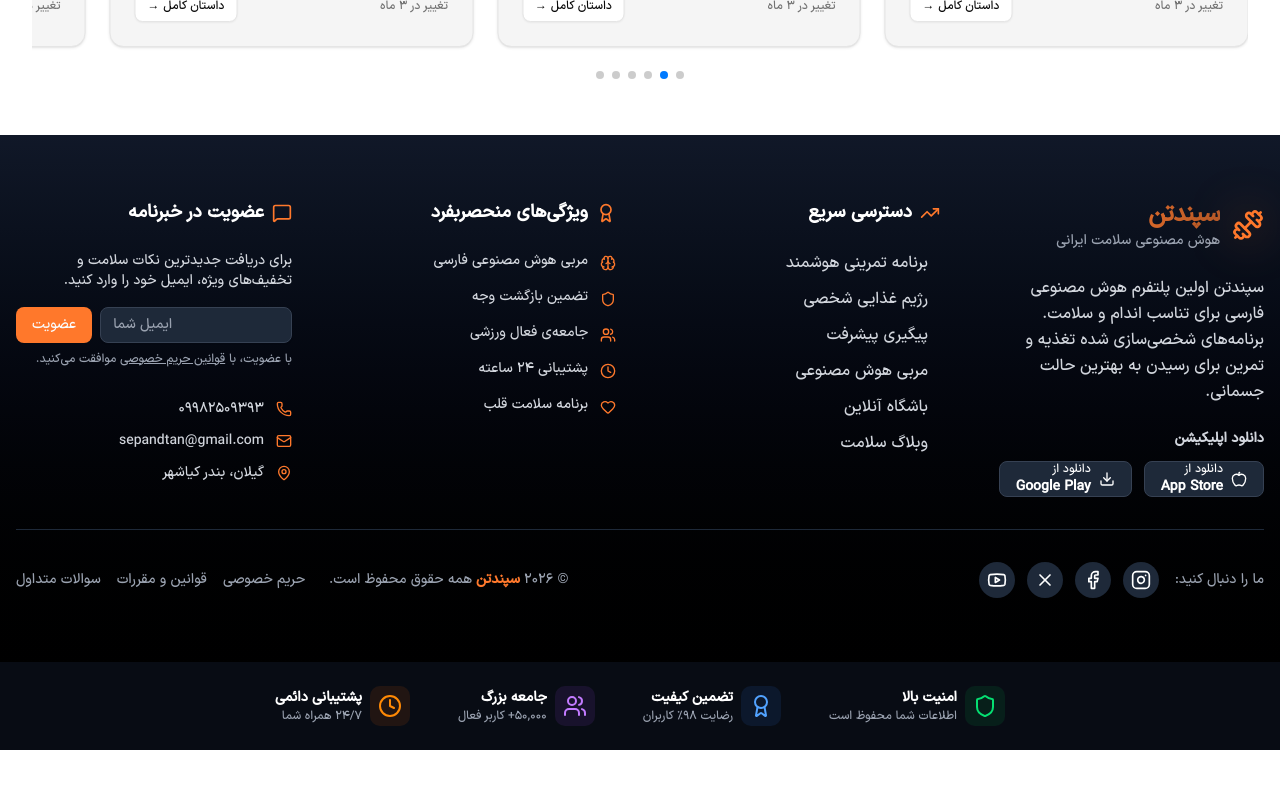
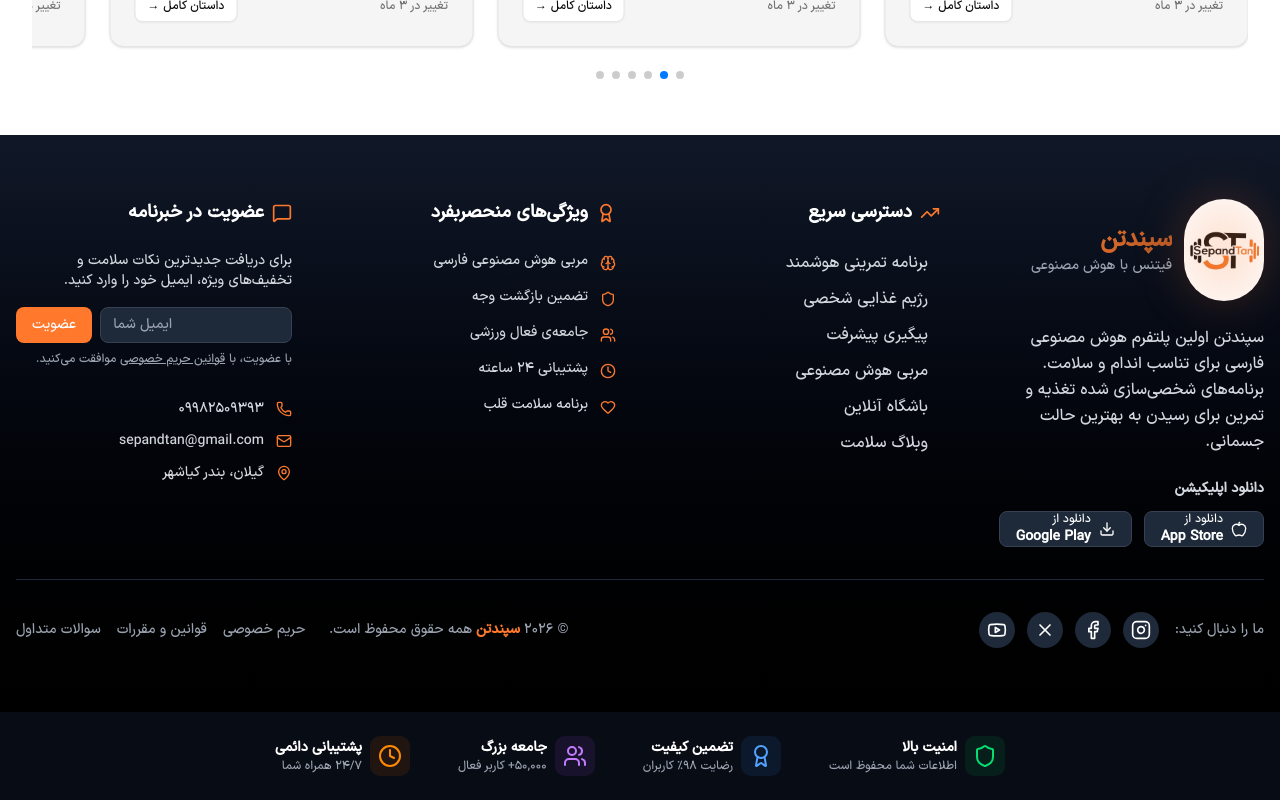
Before and after one commit to tcodt/sepandtan, a Next.js app: page / in a window 1280 px wide. Shown: the part 4936-5736 px from the top of the page. Before the commit the page ends 5686 px from the top, so only its background shows below. Built offline with nearby package versions, Linux system fonts and the light colour scheme.

Commit message:
fix: add logo inside the footer

```diff
--- a/app/layout.tsx
+++ b/app/layout.tsx
@@ -3,6 +3,7 @@
 import "./globals.css";
 import { ThemeProvider } from "@/components/common/theme-provider";
 import Navbar from "@/components/layout/navbar";
+import Footer from "@/components/common/footer";
 
 const geistSans = Geist({
   variable: "--font-geist-sans",
@@ -41,6 +42,7 @@
         >
           <Navbar />
           {children}
+          <Footer />
         </ThemeProvider>
       </body>
     </html>
--- a/app/page.tsx
+++ b/app/page.tsx
@@ -1,5 +1,4 @@
 import AboutFeature from "@/components/common/about-feature";
-import Footer from "@/components/common/footer";
 import HeroSection from "@/components/common/hero-section";
 import Plans from "@/components/common/plans";
 import Services from "@/components/common/services";
@@ -22,7 +21,6 @@
       </div>
       <Plans />
       <UserResult />
-      <Footer />
     </div>
   );
 }
--- a/components/common/footer.tsx
+++ b/components/common/footer.tsx
@@ -13,7 +13,6 @@
   Phone,
   Mail,
   Heart,
-  Dumbbell,
   Apple,
   Brain,
   Shield,
@@ -23,6 +22,7 @@
   Clock,
   TrendingUp,
 } from "lucide-react";
+import Image from "next/image";
 
 export default function Footer() {
   return (
@@ -35,13 +35,20 @@
             <div className="flex items-center gap-3 mb-6">
               <div className="relative">
                 <div className="absolute inset-0 bg-primary/20 blur-xl rounded-full"></div>
-                <Dumbbell className="h-8 w-8 text-primary relative z-10" />
+                {/* <Dumbbell className="h-8 w-8 text-primary relative z-10" /> */}
+                <Image
+                  src="/images/main-logo.png"
+                  alt="Logo Footer"
+                  width={80}
+                  height={80}
+                  className="rounded-full object-contain"
+                />
               </div>
               <div>
                 <h2 className="text-2xl font-bold tracking-tight bg-linear-to-r from-primary to-primary/70 bg-clip-text text-transparent">
                   سپندتن
                 </h2>
-                <p className="text-sm text-gray-400">هوش مصنوعی سلامت ایرانی</p>
+                <p className="text-sm text-gray-400">فیتنس با هوش مصنوعی</p>
               </div>
             </div>
             <p className="text-gray-300 mb-6 leading-relaxed">
```
